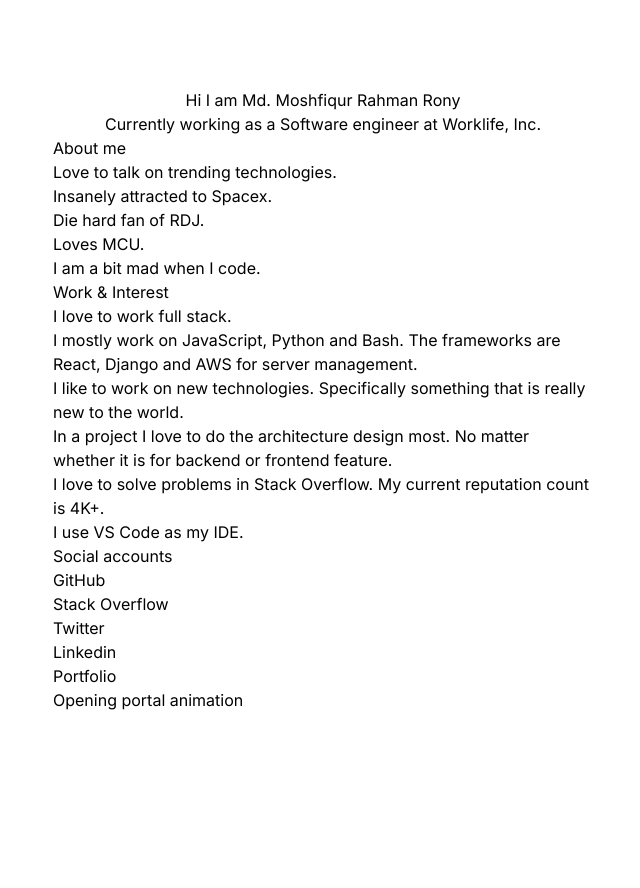
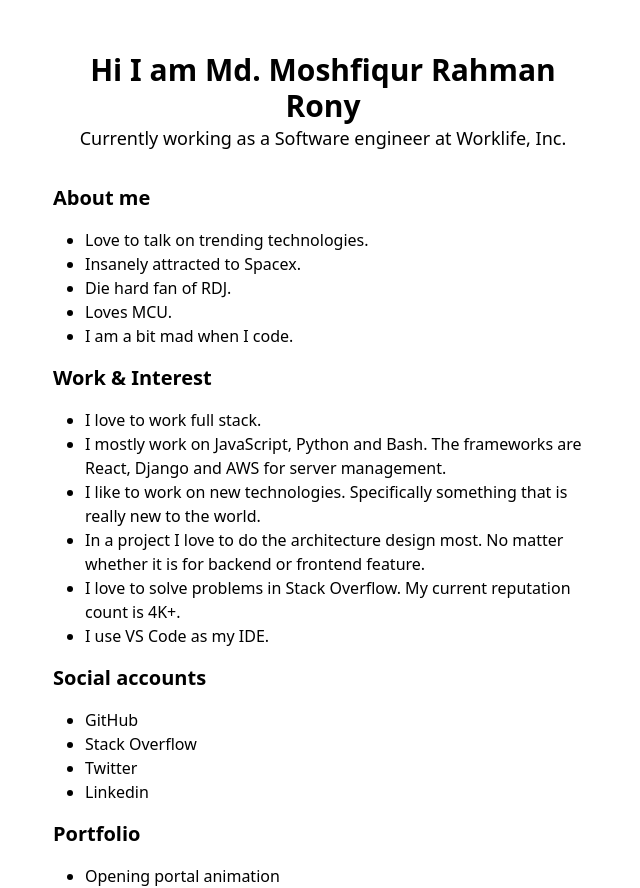
Before and after one commit to moshfiqrony/portfolio, a React (Vite) app: page / in a window 1280 px wide. Shown: the whole page, without its empty margins (317-957 px from the left). Before the commit the page ends 800 px from the top, so only its background shows below. Built offline with nearby package versions, Linux system fonts and the light colour scheme.

Commit message:
Refactor CSS and update Home page layout

```diff
--- a/src/index.css
+++ b/src/index.css
@@ -8,23 +8,3 @@
     padding: 0;
     box-sizing: border-box;
 }
-
-body {
-    font-family: 'Inter', sans-serif;
-    margin: 0;
-    padding: 0;
-    min-height: 100vh;
-    display: flex;
-    justify-content: center;
-    align-items: center;
-}
-
-.text-center {
-    text-align: center;
-}
-
-.main-wrapper {
-    max-width: 580px;
-    margin: 0 auto;
-    padding: 20px;
-}
--- a/src/pages/Home.jsx
+++ b/src/pages/Home.jsx
@@ -2,18 +2,20 @@
 
 export default function Home() {
     return (
-        <div class="main-wrapper">
-            <div>
-                <h1 class="text-center">Hi I am Md. Moshfiqur Rahman Rony</h1>
-                <p class="text-center">
+        <div class="h-screen max-w-[580px] m-auto p-5">
+            <div className="my-8">
+                <h1 class="text-center text-3xl font-bold">
+                    Hi I am Md. Moshfiqur Rahman Rony
+                </h1>
+                <p class="text-center text-lg">
                     Currently working as a Software engineer at{' '}
                     <a href="https://twitter.com/worklife_hq">Worklife, Inc.</a>
                 </p>
             </div>
 
             <div>
-                <h3>About me</h3>
-                <ul>
+                <h3 className="text-xl font-semibold my-4">About me</h3>
+                <ul className="list-disc ml-8">
                     <li>Love to talk on trending technologies.</li>
                     <li>Insanely attracted to Spacex.</li>
                     <li>Die hard fan of RDJ.</li>
@@ -23,8 +25,8 @@
             </div>
 
             <div>
-                <h3>Work & Interest</h3>
-                <ul>
+                <h3 className="text-xl font-semibold my-4">Work & Interest</h3>
+                <ul className="list-disc ml-8">
                     <li>I love to work full stack. </li>
                     <li>
                         I mostly work on JavaScript, Python and Bash. The
@@ -55,8 +57,8 @@
             </div>
 
             <div>
-                <h3>Social accounts</h3>
-                <ul>
+                <h3 className="text-xl font-semibold my-4">Social accounts</h3>
+                <ul className="list-disc ml-8">
                     <li>
                         <a href="https://github.com/moshfiqrony">GitHub</a>
                     </li>
@@ -77,8 +79,8 @@
             </div>
 
             <div>
-                <h3>Portfolio</h3>
-                <ul>
+                <h3 className="text-xl font-semibold my-4">Portfolio</h3>
+                <ul className="list-disc ml-8">
                     <li>
                         <NavLink to="/opening-portal-animation">
                             Opening portal animation
```
